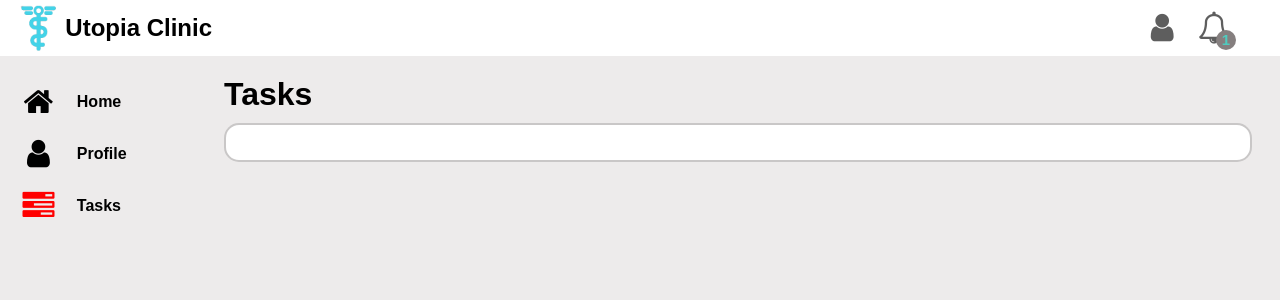
After one commit to SeifA7mad/Utopia-Clinc-website-, a PHP site: page /doctor/dashboard.html in a window 1280 px wide, after a click on "Tasks". The commit adds this page. Shown: the top 300 px of the page. Run offline with PHP 8.4, Linux system fonts and the light colour scheme.

Commit message:
changes4

```diff
--- /dev/null
+++ b/Utopia Clinic (website)/doctor/dashboard.html
@@ -0,0 +1,77 @@
+<!DOCTYPE html>
+
+<html>
+    <head>
+        <title> Utopia Clinic </title>
+        <meta charset="utf-8">
+        <link rel="stylesheet" type="text/css" href="./../includes/styles.css">
+        <script src="https://ajax.googleapis.com/ajax/libs/jquery/3.5.1/jquery.min.js"></script>
+        <link rel="stylesheet" href="https://cdnjs.cloudflare.com/ajax/libs/font-awesome/4.7.0/css/font-awesome.min.css">
+    </head>
+
+    <header>
+        <div class="head-dashboard">
+            <div class="head-dashboard-left">
+                <img src="../images/logo2.png">
+                <h3> Utopia Clinic </h3>
+            </div>
+            <div class="head-dashboard-right small-nav">
+                <i class="fa fa-user fa-2x profile" aria-hidden="true" onclick="diplayProfileModal()"></i>
+                <div class="profile-modal">
+                    <div class="sign-in-form">
+                        <h2> Sign in </h2>
+                        <form>
+                            <label for="sign-in-email"> E-mail: </label>
+                            <input type="text" name="sign-in-email" id="sign-in-email">
+                            <label for="sign-in-password"> Password: </label>
+                            <input type="password" name="sign-in-password" id="sign-in-password">
+                            <input type="button" value="Sign in" class="btn btn1" style="cursor: pointer; margin-top: 20px;" onclick="signIn()">
+                        </form>
+                    </div>
+                    <div class="profile-modal-content">
+                        <img src="../images/profilePicture.png">
+                        <p> Seif Ahmad </p>
+                    </div>
+                </div>
+                <i class="fa fa-bell-o fa-2x notification" aria-hidden="true"> <div class="notification-icon"> <!-- Dynamic generated --> 1 </div> </i>
+                <div class="notification-modal">
+                    <h2> Notifications </h2>
+                    <!-- Dynamic generated -->
+                    <div class="notification-item">
+                        Lorem, ipsum dolor sit amet consectetur adipisicing elit. Aspernatur, deleniti.
+                    </div>
+                </div>
+            </div>
+        </div>
+    </header>
+
+    <body class="body-dashboard">
+       <nav>
+            <div class="side-nav">
+                <ul>
+                    <li> <i class="fa fa-home fa-2x" aria-hidden="true"></i> <a> Home </a> </li>
+                    <li> <i class="fa fa-user fa-2x" aria-hidden="true"></i> <a> Profile </a> </li>
+                    <li> <i class="fa fa-tasks fa-2x" aria-hidden="true"></i> <a href="#Tasks"> Tasks </a> </li>
+                </ul>
+            </div>
+        </nav>
+
+        <main>
+            <div class="body-container" id="Tasks">
+               <div class="body-container-top">
+                   <h1> Tasks </h1>
+               </div>
+               <div class="body-container-bottom">
+                   <div class="tabs">
+
+                   </div>
+                   <div class="head">
+                       <h3> </h3>
+                   </div>
+               </div>
+            </div>
+        </main>
+        <script src="./../includes/script.js"></script>
+    </body>
+
+</html>
--- a/Utopia Clinic (website)/includes/styles.css
+++ b/Utopia Clinic (website)/includes/styles.css
@@ -100,7 +100,7 @@ nav .side-nav ul li:hover, nav .side-nav ul li a:hover {
     margin-top: 10px;
 }
 
-#Archive, #Report {
+#Archive, #Report, #Tasks {
     display: none;
 }
 
```
Also changed, not shown: other parts of Utopia Clinic (website)/includes/styles.css (+23 -3 lines), Utopia Clinic (website)/admin/dashboard.html (+23 -2 lines).
